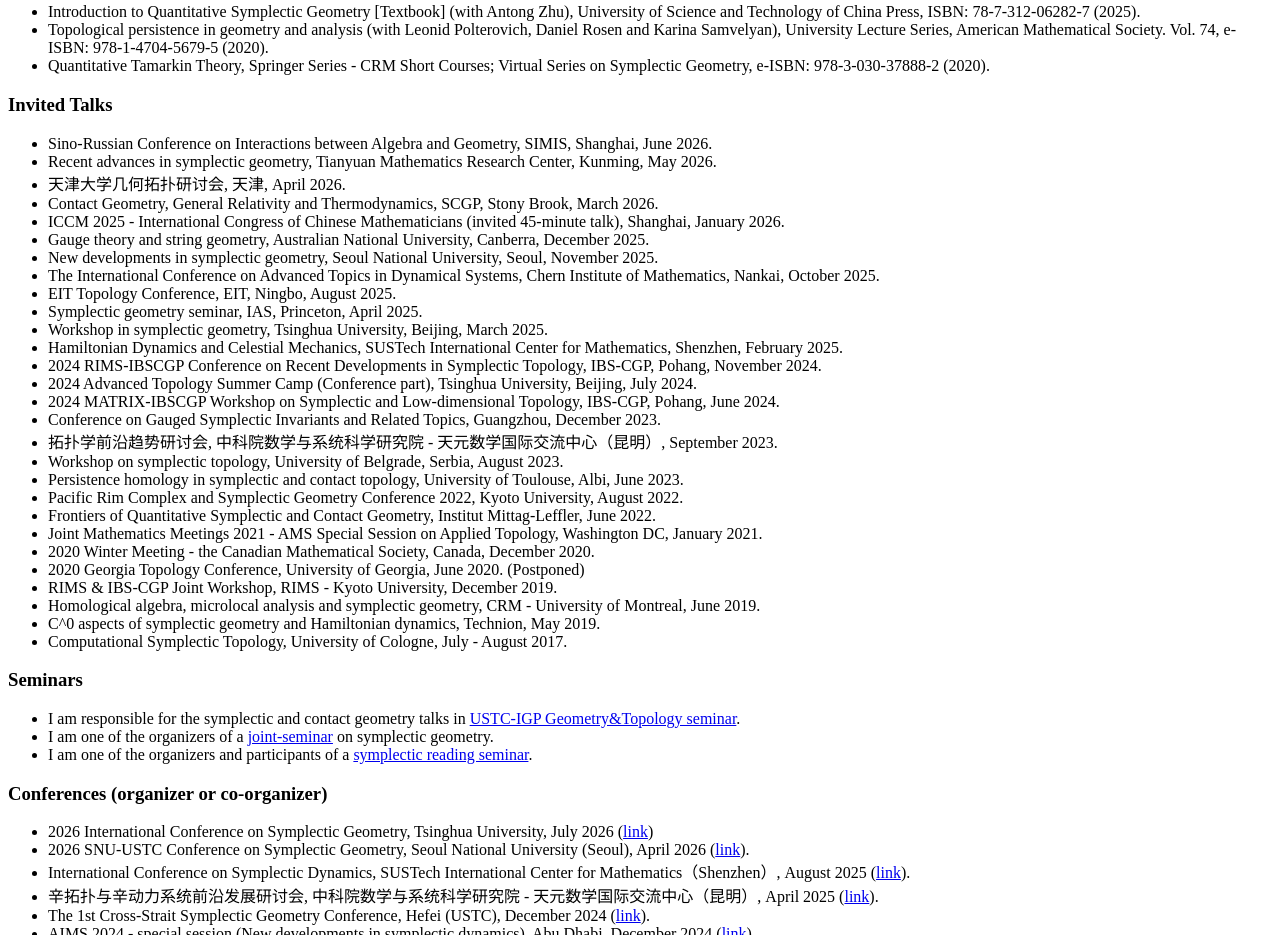
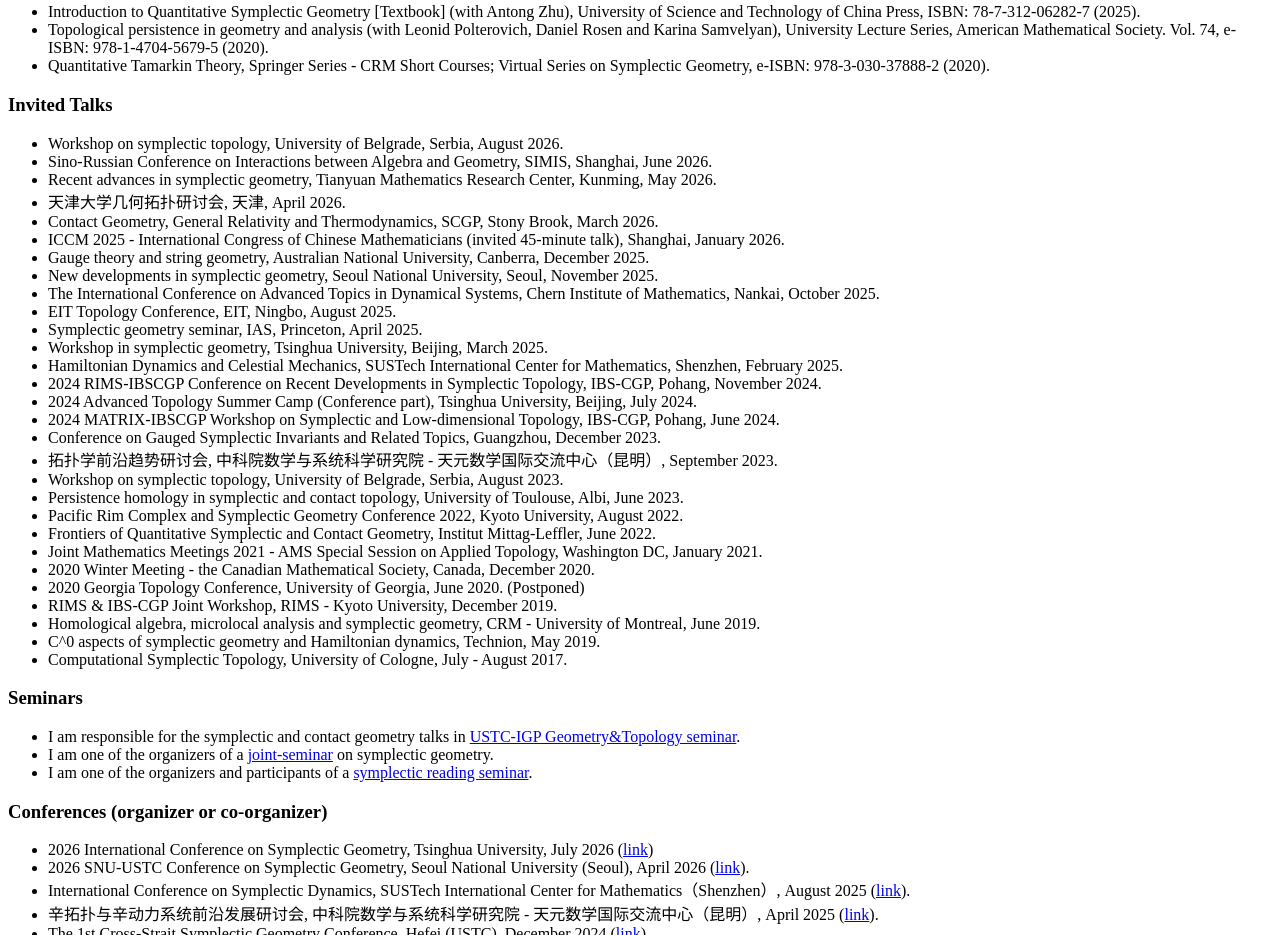
Before and after one commit to jzhang-ustc/jzhang-ustc.github.io, a plain HTML site: page index.html in a window 1280 px wide. Shown: the part 1237-2172 px from the top of the page. Drawn offline with Linux system fonts and the light colour scheme.

Commit message:
Update index.html

```diff
--- a/index.html
+++ b/index.html
@@ -130,6 +130,7 @@
 
 <h3>Invited Talks </h3>
 <ul>
+     <li>Workshop on symplectic topology, University of Belgrade, Serbia, August 2026.      </li>
     <li>Sino-Russian Conference on Interactions between Algebra and Geometry, SIMIS, Shanghai, June 2026. </li>
     <li>Recent advances in symplectic geometry, Tianyuan Mathematics Research Center, Kunming, May 2026. </li>
     <li>天津大学几何拓扑研讨会, 天津, April 2026. </li>
```
